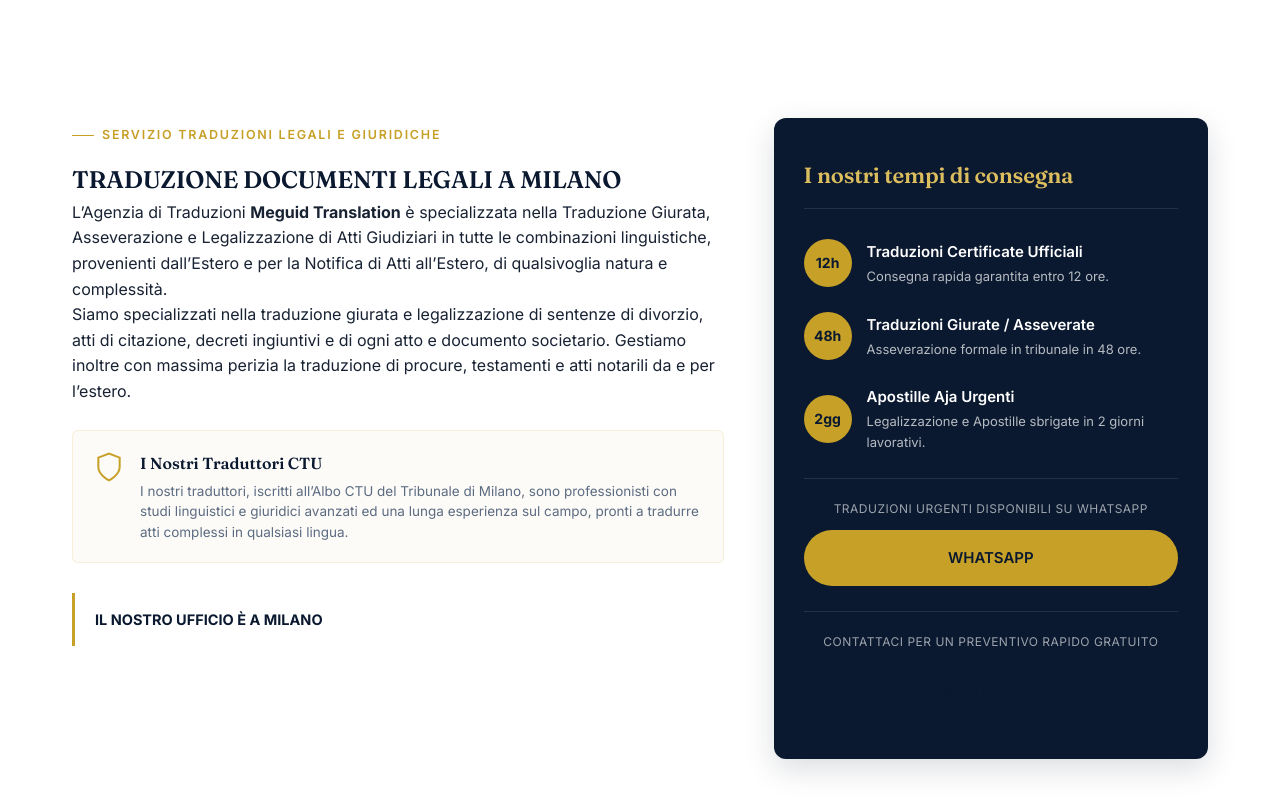
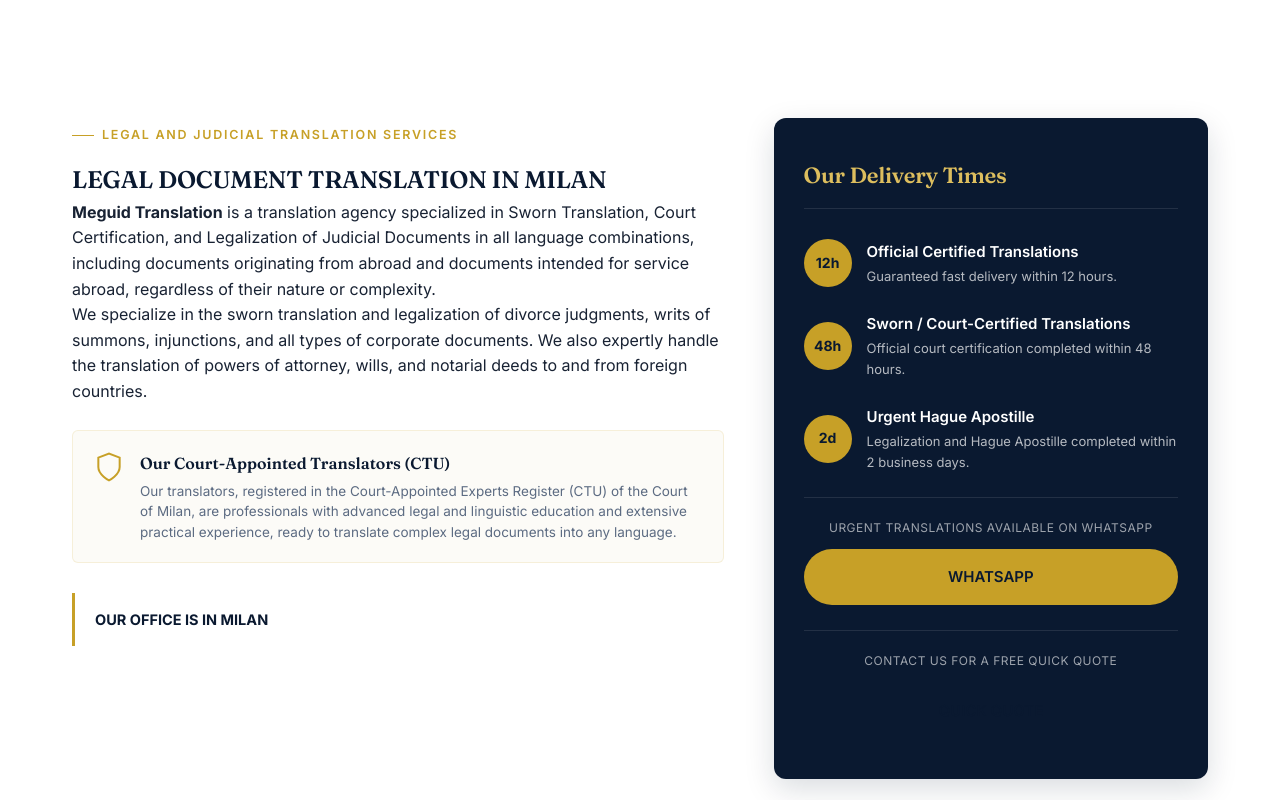
Before and after one commit to ahmed-abdella6if/meguied, a plain HTML site: page index.html in a window 1280 px wide. Shown: the part 4400-5200 px from the top of the page. Drawn offline with Linux system fonts and the light colour scheme.

Commit message:
Update WhatsApp links and enhance translation content for improved clarity and consistency

```diff
--- a/index.html
+++ b/index.html
@@ -41,7 +41,7 @@
       <!-- Quick Action CTAs -->
       <div class="nav-cta">
         <a href="tel:+390294756042" class="btn btn-ghost-navy" data-i18n="nav.call">CHIAMA</a>
-        <a href="https://wa.me/390294756042" target="_blank" class="btn btn-gold">WHATSAPP</a>
+        <a href="https://wa.me/+393274113383" target="_blank" class="btn btn-gold">WHATSAPP</a>
         <button class="burger" id="burgerBtn" aria-label="Open menu">
           <span class="burger-label-open">Menu</span>
           <span class="burger-label-close">Close</span>
@@ -69,7 +69,7 @@
     </div>
   </div>
 
-  <a href="https://wa.me/390294756042" target="_blank" class="btn btn-gold" style="margin-top: 20px; text-align: center;">WhatsApp</a>
+  <a href="https://wa.me/+393274113383" target="_blank" class="btn btn-gold" style="margin-top: 20px; text-align: center;">WhatsApp</a>
 </div>
 <!-- ============ HERO ============ -->
 <section class="hero" id="home">
@@ -82,7 +82,7 @@
       <p style="margin-top:16px; font-size:14.5px; color:var(--muted); max-width:520px;" data-i18n="hero.authorized"><strong style="color:var(--gold-500); font-weight:600;">Authorized translation office</strong> — certified and sworn translations valid before Egyptian authorities, foreign consulates, and international institutions.</p>
       <div class="hero-ctas">
         <a href="#contact" class="btn btn-gold" data-i18n="hero.ctaQuote">Request a Quick Quote</a>
-        <a href="https://wa.me/201000000000" target="_blank" class="btn btn-outline">
+        <a href="https://wa.me/+393274113383" target="_blank" class="btn btn-outline">
           <svg width="18" height="18" viewBox="0 0 24 24" fill="currentColor"><path d="M12.04 2C6.58 2 2.13 6.45 2.13 11.91c0 1.75.46 3.45 1.32 4.95L2 22l5.29-1.39a9.9 9.9 0 0 0 4.75 1.21h.01c5.46 0 9.9-4.45 9.9-9.91 0-2.65-1.03-5.14-2.9-7.01A9.86 9.86 0 0 0 12.04 2zm0 18.13a8.2 8.2 0 0 1-4.19-1.15l-.3-.18-3.14.82.84-3.06-.2-.31a8.22 8.22 0 0 1-1.26-4.34c0-4.53 3.69-8.22 8.25-8.22 2.2 0 4.27.86 5.83 2.42a8.17 8.17 0 0 1 2.41 5.81c0 4.53-3.69 8.21-8.24 8.21zm4.52-6.16c-.25-.12-1.47-.72-1.69-.8-.23-.08-.39-.12-.56.13-.17.24-.64.8-.78.96-.15.17-.29.19-.54.06-.25-.12-1.04-.38-1.99-1.22-.73-.66-1.23-1.46-1.37-1.71-.15-.24-.02-.37.11-.5.11-.11.25-.29.37-.43.12-.15.16-.25.24-.42.08-.16.04-.31-.02-.43-.06-.12-.56-1.35-.77-1.85-.2-.48-.41-.42-.56-.42-.14-.01-.31-.01-.48-.01a.93.93 0 0 0-.67.31c-.23.24-.87.85-.87 2.08 0 1.23.89 2.41 1.02 2.58.12.16 1.75 2.68 4.25 3.75.59.26 1.05.41 1.41.52.59.19 1.13.16 1.56.1.48-.07 1.47-.6 1.67-1.18.21-.58.21-1.08.15-1.18-.06-.1-.23-.16-.48-.28z"/></svg>
           <span data-i18n="hero.ctaWhatsapp">Contact on WhatsApp</span>
         </a>
@@ -261,66 +261,70 @@
 
       <!-- Left Column: Content & Expert Profile -->
       <div class="legal-content reveal">
-        <div class="eyebrow" data-i18n="legal.eyebrow">Servizio Traduzioni Legali e Giuridiche</div>
-        <h2 data-i18n="legal.h2">TRADUZIONE DOCUMENTI LEGALI A MILANO</h2>
+        <div class="eyebrow" data-i18n="legal.eyebrow">Legal and Judicial Translation Services</div>
+        <h2 data-i18n="legal.h2">LEGAL DOCUMENT TRANSLATION IN MILAN</h2>
 
         <p class="lead" data-i18n="legal.p1">
-          L’Agenzia di Traduzioni <strong>Meguid Translation</strong> è specializzata nella Traduzione Giurata, Asseverazione e Legalizzazione di Atti Giudiziari in tutte le combinazioni linguistiche, provenienti dall’Estero e per la Notifica di Atti all’Estero, di qualsivoglia natura e complessità.
+          <strong>Meguid Translation</strong> is a translation agency specialized in Sworn Translation, Court Certification, and Legalization of Judicial Documents in all language combinations, including documents originating from abroad and documents intended for service abroad, regardless of their nature or complexity.
         </p>
 
         <p data-i18n="legal.p2">
-          Siamo specializzati nella traduzione giurata e legalizzazione di sentenze di divorzio, atti di citazione, decreti ingiuntivi e di ogni atto e documento societario. Gestiamo inoltre con massima perizia la traduzione di procure, testamenti e atti notarili da e per l’estero.
+          We specialize in the sworn translation and legalization of divorce judgments, writs of summons, injunctions, and all types of corporate documents. We also expertly handle the translation of powers of attorney, wills, and notarial deeds to and from foreign countries.
         </p>
 
         <div class="ctu-badge">
-          <svg viewBox="0 0 24 24" fill="none" stroke="currentColor" stroke-width="1.5" class="ctu-icon"><path d="M12 22s8-4 8-10V5l-8-3-8 3v7c0 6 8 10 8 10z"/></svg>
+          <svg viewBox="0 0 24 24" fill="none" stroke="currentColor" stroke-width="1.5" class="ctu-icon">
+            <path d="M12 22s8-4 8-10V5l-8-3-8 3v7c0 6 8 10 8 10z"/>
+          </svg>
           <div>
-            <h4 data-i18n="legal.ctu_title">I Nostri Traduttori CTU</h4>
-            <p data-i18n="legal.ctu_desc">I nostri traduttori, iscritti all’Albo CTU del Tribunale di Milano, sono professionisti con studi linguistici e giuridici avanzati ed una lunga esperienza sul campo, pronti a tradurre atti complessi in qualsiasi lingua.</p>
+            <h4 data-i18n="legal.ctu_title">Our Court-Appointed Translators (CTU)</h4>
+            <p data-i18n="legal.ctu_desc">
+              Our translators, registered in the Court-Appointed Experts Register (CTU) of the Court of Milan, are professionals with advanced legal and linguistic education and extensive practical experience, ready to translate complex legal documents into any language.
+            </p>
           </div>
         </div>
 
         <p class="office-location">
-          <strong data-i18n="legal.office_title">IL NOSTRO UFFICIO È A MILANO</strong><br>
+          <strong data-i18n="legal.office_title">OUR OFFICE IS IN MILAN</strong><br>
         </p>
       </div>
 
-      <!-- Right Column: Delivery Times & Quick Quote (ISO references removed) -->
+      <!-- Right Column: Delivery Times & Quick Quote -->
       <div class="legal-timeline-card reveal">
-        <h3 data-i18n="legal.time_title">I nostri tempi di consegna</h3>
+        <h3 data-i18n="legal.time_title">Our Delivery Times</h3>
 
         <div class="timeline-item">
           <div class="time-badge">12h</div>
           <div>
-            <h4 data-i18n="legal.time1_title">Traduzioni Certificate Ufficiali</h4>
-            <p data-i18n="legal.time1_desc">Consegna rapida garantita entro 12 ore.</p>
+            <h4 data-i18n="legal.time1_title">Official Certified Translations</h4>
+            <p data-i18n="legal.time1_desc">Guaranteed fast delivery within 12 hours.</p>
           </div>
         </div>
 
         <div class="timeline-item">
           <div class="time-badge">48h</div>
           <div>
-            <h4 data-i18n="legal.time2_title">Traduzioni Giurate / Asseverate</h4>
-            <p data-i18n="legal.time2_desc">Asseverazione formale in tribunale in 48 ore.</p>
+            <h4 data-i18n="legal.time2_title">Sworn / Court-Certified Translations</h4>
+            <p data-i18n="legal.time2_desc">Official court certification completed within 48 hours.</p>
           </div>
         </div>
 
         <div class="timeline-item">
-          <div class="time-badge">2gg</div>
+          <div class="time-badge">2d</div>
           <div>
-            <h4 data-i18n="legal.time3_title">Apostille Aja Urgenti</h4>
-            <p data-i18n="legal.time3_desc">Legalizzazione e Apostille sbrigate in 2 giorni lavorativi.</p>
+            <h4 data-i18n="legal.time3_title">Urgent Hague Apostille</h4>
+            <p data-i18n="legal.time3_desc">Legalization and Hague Apostille completed within 2 business days.</p>
           </div>
         </div>
 
         <div class="timeline-whatsapp">
-          <p data-i18n="legal.wa_text">TRADUZIONI URGENTI disponibili su Whatsapp</p>
-          <a href="https://wa.me/+39 327 411 3383" target="_blank" class="btn btn-gold w-full text-center">WHATSAPP</a>
+          <p data-i18n="legal.wa_text">URGENT TRANSLATIONS available on WhatsApp</p>
+          <a href="https://wa.me/+393274113383" target="_blank" class="btn btn-gold w-full text-center">WHATSAPP</a>
         </div>
 
         <div class="timeline-cta">
-          <p data-i18n="legal.quote_text">CONTATTACI PER UN PREVENTIVO RAPIDO GRATUITO</p>
-          <a href="#contact" class="btn btn-outline w-full text-center" data-i18n="hero.ctaQuote">PREVENTIVO RAPIDO</a>
+          <p data-i18n="legal.quote_text">CONTACT US FOR A FREE QUICK QUOTE</p>
+          <a href="#contact" class="btn btn-outline w-full text-center" data-i18n="hero.ctaQuote">QUICK QUOTE</a>
         </div>
       </div>
 
@@ -418,7 +422,7 @@
           <div><h4 data-i18n="contact.hoursLabel">Working Hours</h4><p data-i18n="contact.hoursValue">Sat–Thu, 10:00 AM – 8:00 PM</p></div>
         </div>
         <div class="map-embed">
-          <iframe src="https://www.google.com/maps?q=Roushdy,Alexandria,Egypt&output=embed" loading="lazy" referrerpolicy="no-referrer-when-downgrade" title="Office location map"></iframe>
+          <iframe src="https://www.google.com/maps?q=Milano,Italy&output=embed" loading="lazy" referrerpolicy="no-referrer-when-downgrade" title="Office location map"></iframe>
         </div>
       </div>
     </div>
@@ -430,13 +434,8 @@
   <div class="container">
     <div class="footer-grid">
       <div>
-        <div class="footer-logo"><img src="images/logo.png" alt="Meguid Translation Logo" class="logo-img"> Meguid Translation</div>
+        <div class="footer-logo"><img src="./images/logo__2_-removebg-preview.png" alt="Meguid Translation Logo" class="logo-img"> Meguid Translation</div>
         <p class="footer-desc" data-i18n="footer.desc">An authorized translation office, registered for certified and sworn translation of official, legal, medical, business, technical, and academic documents</p>
-        <div class="socials">
-          <a href="#" aria-label="Facebook"><svg viewBox="0 0 24 24" fill="currentColor"><path d="M13.5 21v-8h2.7l.4-3.1h-3.1V8c0-.9.25-1.5 1.55-1.5H16.7V3.7C16.4 3.65 15.4 3.55 14.2 3.55c-2.4 0-4 1.45-4 4.15V9.9H7.5V13h2.7v8h3.3z"/></svg></a>
-          <a href="#" aria-label="Instagram"><svg viewBox="0 0 24 24" fill="none" stroke="currentColor" stroke-width="1.6"><rect x="3" y="3" width="18" height="18" rx="5"/><circle cx="12" cy="12" r="4"/><circle cx="17.5" cy="6.5" r="1"/></svg></a>
-          <a href="#" aria-label="LinkedIn"><svg viewBox="0 0 24 24" fill="currentColor"><path d="M4.98 3.5a2 2 0 1 1 0 4.001 2 2 0 0 1 0-4zM3 8.98h4v12H3zM9.5 8.98h3.8v1.64h.05c.53-.98 1.83-2 3.76-2 4.02 0 4.76 2.5 4.76 5.75v6.6h-4v-5.85c0-1.4-.03-3.2-1.95-3.2-1.96 0-2.26 1.5-2.26 3.1v5.95h-4z"/></svg></a>
-        </div>
       </div>
       <div>
         <h5 data-i18n="footer.quickLinks">Quick Links</h5>
@@ -478,7 +477,7 @@
   </div>
 </footer>
 
-<a href="https://wa.me/201000000000" target="_blank" class="wa-float" aria-label="Contact on WhatsApp">
+<a href="https://wa.me/+393274113383" target="_blank" class="wa-float" aria-label="Contact on WhatsApp">
   <svg viewBox="0 0 24 24" fill="currentColor"><path d="M12.04 2C6.58 2 2.13 6.45 2.13 11.91c0 1.75.46 3.45 1.32 4.95L2 22l5.29-1.39a9.9 9.9 0 0 0 4.75 1.21h.01c5.46 0 9.9-4.45 9.9-9.91 0-2.65-1.03-5.14-2.9-7.01A9.86 9.86 0 0 0 12.04 2z"/></svg>
 </a>
 
--- a/script.js
+++ b/script.js
@@ -61,7 +61,7 @@
 
     // About/Main Body Section
     'about.eyebrow': 'UFFICIO TRADUZIONI PROFESSIONALI A MILANO',
-    'about.p1': 'L\u2019 Agenzia di Traduzioni TRADUX \u00ae \u00e8 specializzata nella Traduzione Giurata, Asseverazione e Legalizzazione di Atti Giudiziari, anche per Notifica all\u2019Estero, di qualsivoglia natura e complessit\u00e0. Traduzione giurata di sentenze di divorzio, atti di citazione, decreti ingiuntivi. Traduzione di Procure e Atti notarili da e per l\u2019Estero.',
+    'about.p1': 'L\u2019 Agenzia di Traduzioni Meguid  \u00e8 specializzata nella Traduzione Giurata, Asseverazione e Legalizzazione di Atti Giudiziari, anche per Notifica all\u2019Estero, di qualsivoglia natura e complessit\u00e0. Traduzione giurata di sentenze di divorzio, atti di citazione, decreti ingiuntivi. Traduzione di Procure e Atti notarili da e per l\u2019Estero.',
     'about.p2': 'Gestiamo progetti di Traduzione di Documenti Legali, Atti Giudiziari e Notarili, Certificati e Titoli di Studio rilasciati in Italia o all\'estero. Traduzione di Visure Camerali, Bilanci e di ogni documento di carattere societario. Siamo specializzati nella Traduzione e Legalizzazione di Documenti per la partecipazione a Gare d\'appalto estere. Traduzioni Tecniche e di Manuali. Traduzioni Scientifiche e Mediche.',
     'about.urgent': 'TRADUZIONI URGENTI disponibili su Whatsapp',
     'about.quote_title': 'CONTATTACI PER UN PREVENTIVO RAPIDO GRATUITO',
@@ -229,7 +229,7 @@
 
     // About/Main Body Section
     'about.eyebrow': 'PROFESSIONAL TRANSLATION OFFICE IN MILAN',
-    'about.p1': 'The TRADUX \u00ae Translation Agency specializes in Sworn Translations, Court Filings, and Legalization of Court Records, including international service of process, of any nature and complexity. Sworn translation of divorce decrees, summonses, and injunctions. Translation of Powers of Attorney and notary deeds to and from abroad.',
+    'about.p1': 'The Meguid \u00ae Translation Agency specializes in Sworn Translations, Court Filings, and Legalization of Court Records, including international service of process, of any nature and complexity. Sworn translation of divorce decrees, summonses, and injunctions. Translation of Powers of Attorney and notary deeds to and from abroad.',
     'about.p2': 'We manage translation projects for Legal Documents, Judicial and Notarial Acts, Certificates, and Degrees issued in Italy or abroad. Translation of Chamber of Commerce profiles, Financial Statements, and all corporate documents. We specialize in the Translation and Legalization of Documents for participation in foreign tenders. Technical and Manual Translations. Scientific and Medical Translations.',
     'about.urgent': 'URGENT TRANSLATIONS available on Whatsapp',
     'about.quote_title': 'CONTACT US FOR A FREE QUICK QUOTE',
```
